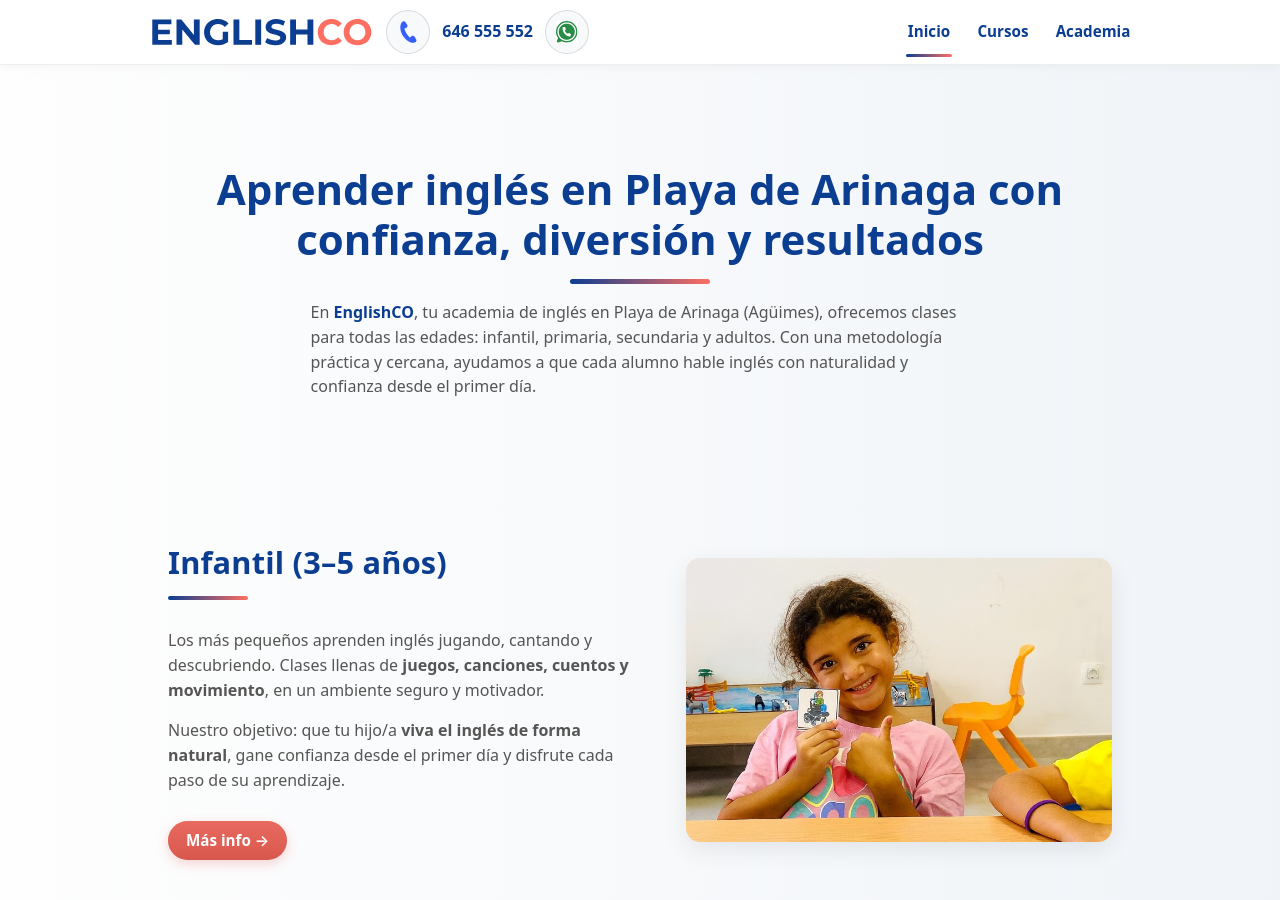
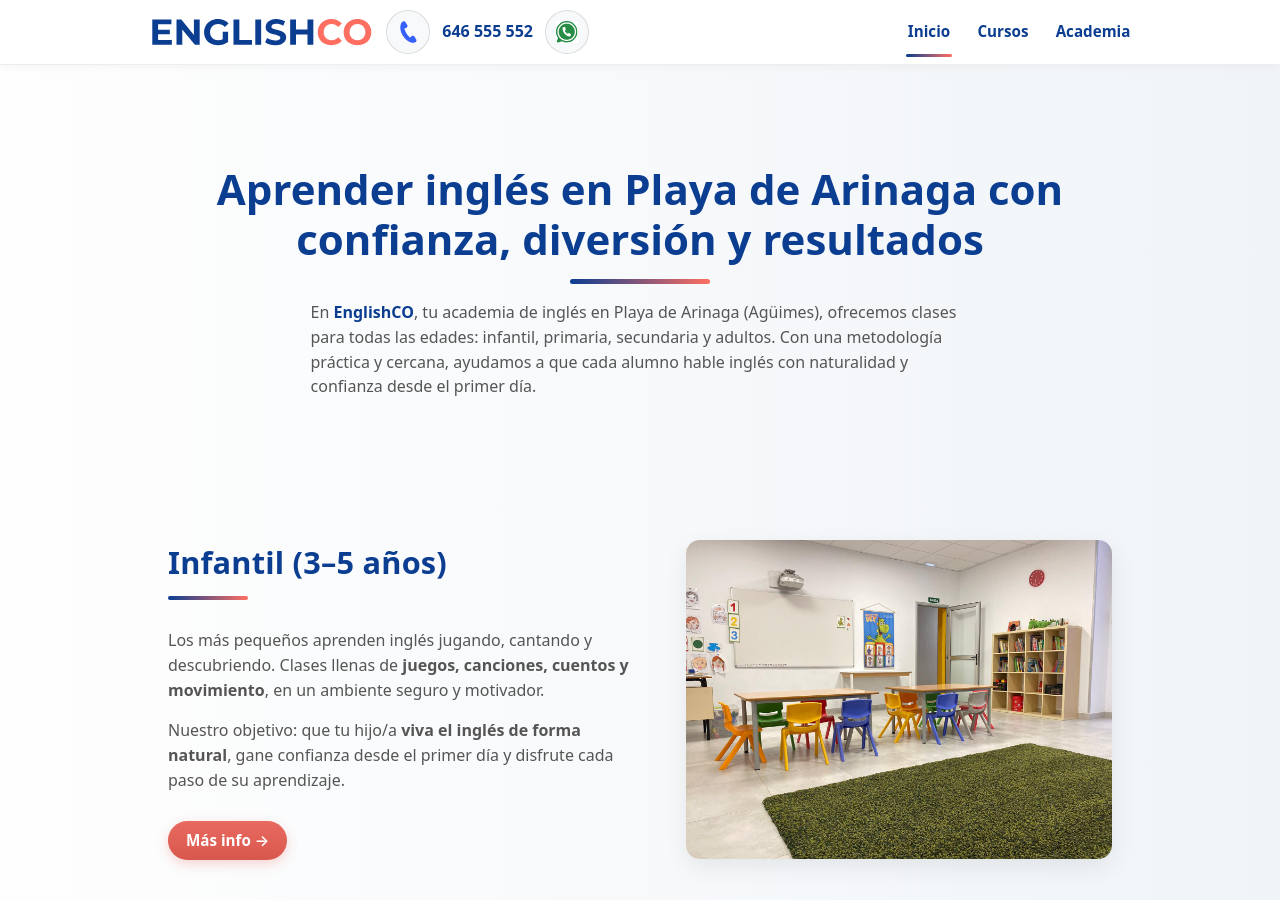
Before and after one commit to dixonbruce/englishco, a Jekyll site: the page built from index.html, in a window 1280 px wide and 900 px high. Built offline with Jekyll 4.4.1, drawn with Linux system fonts in a browser that asks for light colours.

Commit message:
Update index.html

```diff
--- a/index.html
+++ b/index.html
@@ -39,7 +39,7 @@ section: "home"
         <a href="/infantil.html" class="more-link">Más info →</a>
       </div>
       <div class="split__image">
-        <img src="https://englishco.es/infantil_estudiante.jpg" alt="Alumnos jóvenes aprendiendo inglés" />
+        <img src="https://englishco.es/infantil.jpg" alt="Alumnos jóvenes aprendiendo inglés" />
       </div>
     </section>
 
```
